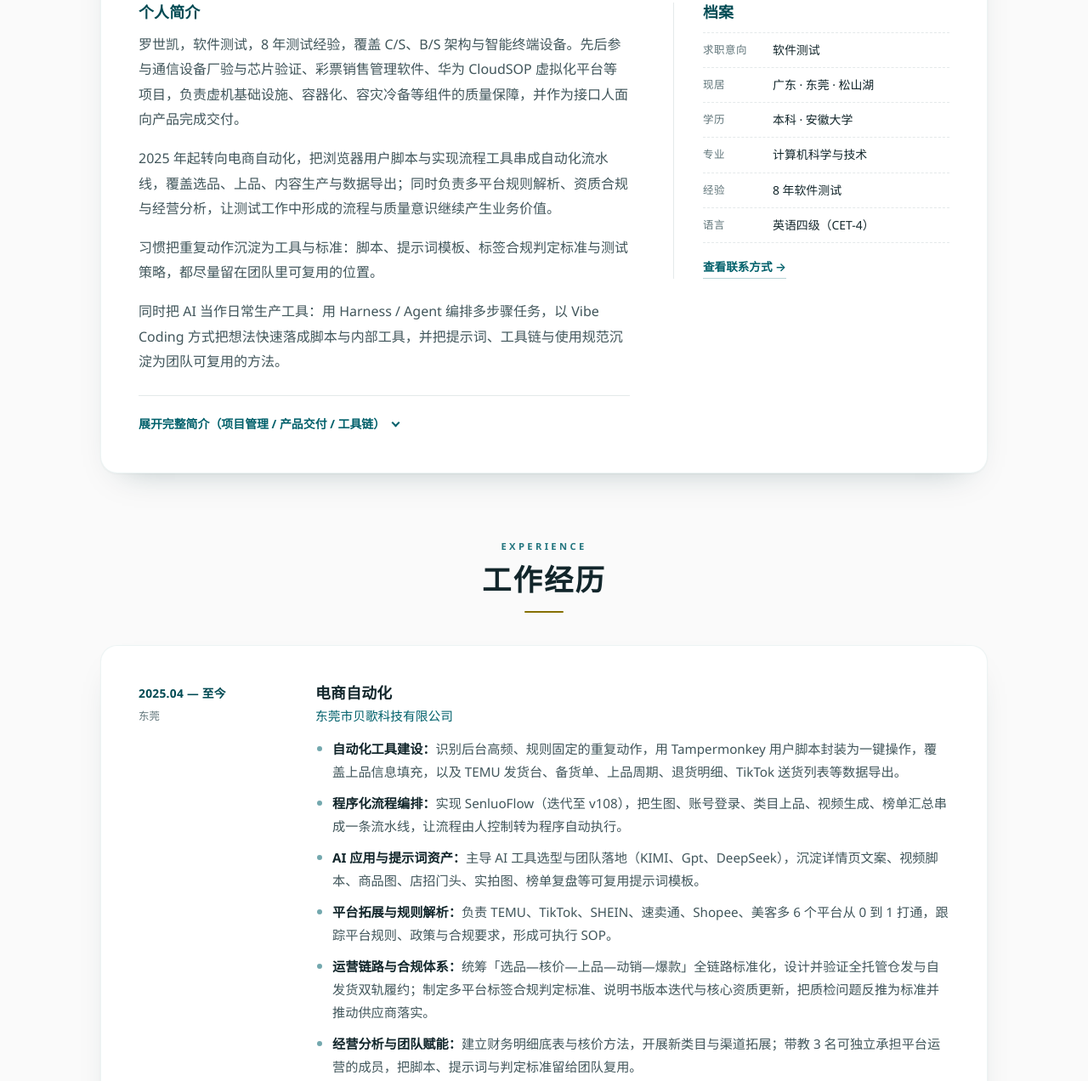
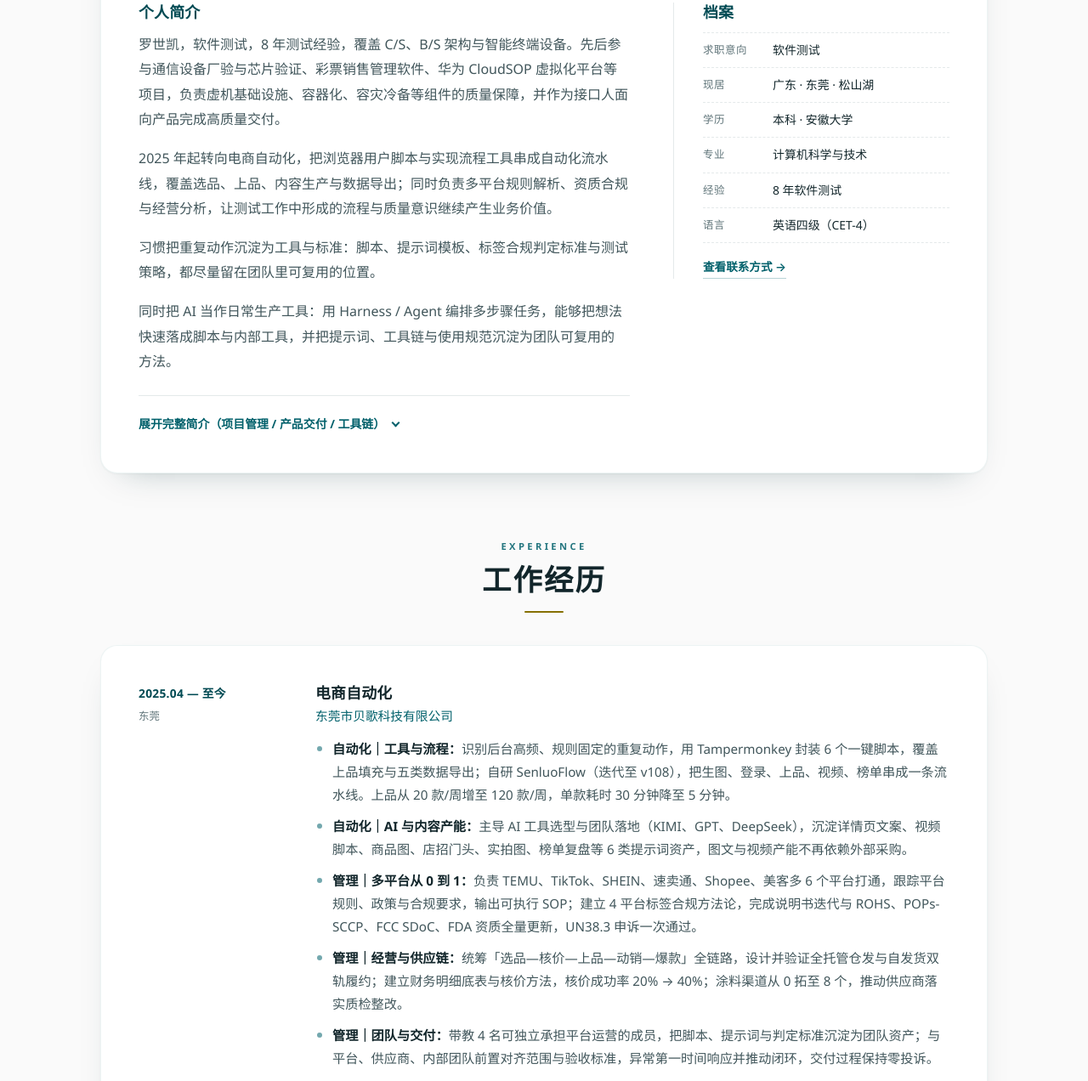
Before and after one commit to luoshikai/luoshikai.github.io, a plain HTML site: page index.html in a window 1280 px wide. Shown: the part 1105-2377 px from the top of the page at 85% size. Drawn offline with Linux system fonts and the light colour scheme.

Commit message:
Reframe e-commerce role around management and automation

```diff
--- a/index.html
+++ b/index.html
@@ -145,10 +145,10 @@
           <div class="about-main">
             <h3 class="card__title">个人简介</h3>
             <div class="prose">
-              <p>罗世凯，软件测试，8 年测试经验，覆盖 C/S、B/S 架构与智能终端设备。先后参与通信设备厂验与芯片验证、彩票销售管理软件、华为 CloudSOP 虚拟化平台等项目，负责虚机基础设施、容器化、容灾冷备等组件的质量保障，并作为接口人面向产品完成交付。</p>
+              <p>罗世凯，软件测试，8 年测试经验，覆盖 C/S、B/S 架构与智能终端设备。先后参与通信设备厂验与芯片验证、彩票销售管理软件、华为 CloudSOP 虚拟化平台等项目，负责虚机基础设施、容器化、容灾冷备等组件的质量保障，并作为接口人面向产品完成高质量交付。</p>
               <p>2025 年起转向电商自动化，把浏览器用户脚本与实现流程工具串成自动化流水线，覆盖选品、上品、内容生产与数据导出；同时负责多平台规则解析、资质合规与经营分析，让测试工作中形成的流程与质量意识继续产生业务价值。</p>
               <p>习惯把重复动作沉淀为工具与标准：脚本、提示词模板、标签合规判定标准与测试策略，都尽量留在团队里可复用的位置。</p>
-              <p>同时把 AI 当作日常生产工具：用 Harness / Agent 编排多步骤任务，以 Vibe Coding 方式把想法快速落成脚本与内部工具，并把提示词、工具链与使用规范沉淀为团队可复用的方法。</p>
+              <p>同时把 AI 当作日常生产工具：用 Harness / Agent 编排多步骤任务，能够把想法快速落成脚本与内部工具，并把提示词、工具链与使用规范沉淀为团队可复用的方法。</p>
             </div>
 
             <details class="disclosure">
@@ -156,11 +156,11 @@
               <div class="prose disclosure__body">
                 <ul class="bullets">
                   <li><strong>项目管理：</strong>掌握项目生命周期管理，按里程碑拆解目标与交付物；启动阶段即做预期管理，把范围、节奏、验收标准与风险前置对齐并留痕；通过周度同步与变更评审控制节奏，做到进度可预期、问题早暴露、交付可落地。</li>
-                  <li><strong>产品交付：</strong>面向产品与客户交付，能在需求、转测、验收各阶段给出清晰的质量结论与放行建议；出现问题时第一时间响应、安抚交付对象并给出临时方案，随后定位根因、推动整改、复盘归档，形成「响应—止血—根因—闭环」的完整链路，交付过程保持零投诉。</li>
+                  <li><strong>产品交付：</strong>面向产品与客户交付，能在需求、转测、验收各阶段给出清晰的质量结论与放行建议；出现问题时第一时间响应、安抚对象并给出临时方案，随后定位根因、推动整改、复盘归档，形成「响应—止血—根因—闭环」的完整链路，交付过程保持零投诉。</li>
                   <li><strong>测试流程：</strong>掌握软件整体测试流程与需求交付流程，能独立完成需求评审、测试设计、反串讲、验收转测与质量评估。</li>
                   <li><strong>工具链：</strong>Harness、AW、禅道、DevOps、SVN、Xmind、磐石、行云流水线；YouTest 编写测试策略，CIDA 编写用例与设计脑图，iTest 完成用例自动化，UADP / D-BOX 归档验证报告；Fiddler 抓包与弱网模拟、Postman 接口测试、JMeter 性能测试、Selenium IDE 元素定位与 UI 自动化。</li>
                   <li><strong>环境与数据：</strong>熟悉 Linux 常用操作，可独立完成自动化环境搭建；掌握版本构建与发布能力；能支撑性能基线验证与大数据场景问题定位</li>
-                  <li><strong>编程：</strong>软件测试专业级、软件开发专业级；工作以 Python 为主，可完成 Python + Selenium 的 UI 自动化、+ os 的 Linux 自动化、+ pyautogui 的桌面应用自动化；TCL、Ruby、C、C++等语言 具备阅读与编写能力；vibe coding</li>
+                  <li><strong>编程：</strong>软件测试专业级、软件开发工作级；工作以 Python 为主，可完成 Python + Selenium 的 UI 自动化、+ os 的 Linux 自动化、+ pyautogui 的桌面应用自动化；TCL、Ruby、C、C++等语言 具备阅读与编写能力；vibe coding</li>
                   <li><strong>协作：</strong>多模块owner与版本交付接口人；具备快速学习、良好沟通协作；能把个人经验沉淀为团队机制。</li>
                 </ul>
               </div>
@@ -202,12 +202,11 @@
             <h3 class="job__title">电商自动化</h3>
             <p class="job__org">东莞市贝歌科技有限公司</p>
             <ul class="bullets">
-              <li><strong>自动化工具建设：</strong>识别后台高频、规则固定的重复动作，用 Tampermonkey 用户脚本封装为一键操作，覆盖上品信息填充，以及 TEMU 发货台、备货单、上品周期、退货明细、TikTok 送货列表等数据导出。</li>
-              <li><strong>程序化流程编排：</strong>实现 SenluoFlow（迭代至 v108），把生图、账号登录、类目上品、视频生成、榜单汇总串成一条流水线，让流程由人控制转为程序自动执行。</li>
-              <li><strong>AI 应用与提示词资产：</strong>主导 AI 工具选型与团队落地（KIMI、Gpt、DeepSeek），沉淀详情页文案、视频脚本、商品图、店招门头、实拍图、榜单复盘等可复用提示词模板。</li>
-              <li><strong>平台拓展与规则解析：</strong>负责 TEMU、TikTok、SHEIN、速卖通、Shopee、美客多 6 个平台从 0 到 1 打通，跟踪平台规则、政策与合规要求，形成可执行 SOP。</li>
-              <li><strong>运营链路与合规体系：</strong>统筹「选品—核价—上品—动销—爆款」全链路标准化，设计并验证全托管仓发与自发货双轨履约；制定多平台标签合规判定标准、说明书版本迭代与核心资质更新，把质检问题反推为标准并推动供应商落实。</li>
-              <li><strong>经营分析与团队赋能：</strong>建立财务明细底表与核价方法，开展新类目与渠道拓展；带教 3 名可独立承担平台运营的成员，把脚本、提示词与判定标准留给团队复用。</li>
+              <li><strong>自动化｜工具与流程：</strong>识别后台高频、规则固定的重复动作，用 Tampermonkey 封装 6 个一键脚本，覆盖上品填充与五类数据导出；自研 SenluoFlow（迭代至 v108），把生图、登录、上品、视频、榜单串成一条流水线。上品从 20 款/周增至 120 款/周，单款耗时 30 分钟降至 5 分钟。</li>
+              <li><strong>自动化｜AI 与内容产能：</strong>主导 AI 工具选型与团队落地（KIMI、GPT、DeepSeek），沉淀详情页文案、视频脚本、商品图、店招门头、实拍图、榜单复盘等 6 类提示词资产，图文与视频产能不再依赖外部采购。</li>
+              <li><strong>管理｜多平台从 0 到 1：</strong>负责 TEMU、TikTok、SHEIN、速卖通、Shopee、美客多 6 个平台打通，跟踪平台规则、政策与合规要求，输出可执行 SOP；建立 4 平台标签合规方法论，完成说明书迭代与 ROHS、POPs-SCCP、FCC SDoC、FDA 资质全量更新，UN38.3 申诉一次通过。</li>
+              <li><strong>管理｜经营与供应链：</strong>统筹「选品—核价—上品—动销—爆款」全链路，设计并验证全托管仓发与自发货双轨履约；建立财务明细底表与核价方法，核价成功率 20% → 40%；涂料渠道从 0 拓至 8 个，推动供应商落实质检整改。</li>
+              <li><strong>管理｜团队与交付：</strong>带教 4 名可独立承担平台运营的成员，把脚本、提示词与判定标准沉淀为团队资产；与平台、供应商、内部团队前置对齐范围与验收标准，异常第一时间响应并推动闭环，交付过程保持零投诉。</li>
             </ul>
           </div>
         </article>
```
Also changed, not shown: 1 other file.
